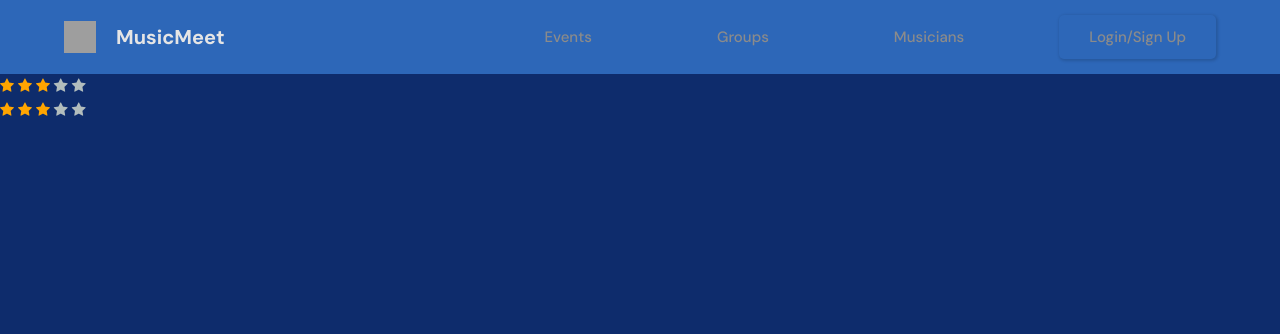
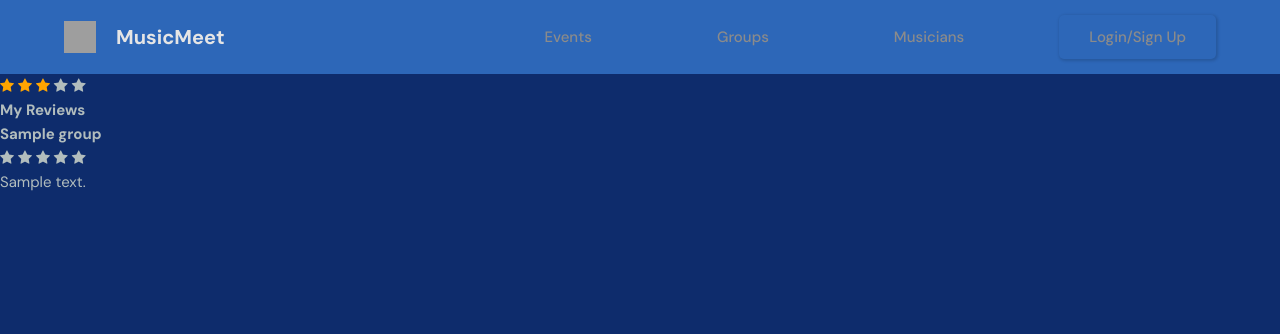
Before and after one commit to cdv74997/music_meet_2.5, a Django app: template base/templates/base/ratings.html in a window 1280 px wide. Shown: the top 334 px of the page. Run offline with Django 3.2, Linux system fonts and the light colour scheme; the template is opened without the code that fills it: most values are stand-ins (such as "Sample title", 1, 10 or a date in 2020); grey boxes are pictures that could not be loaded.

```diff
--- a/base/models.py
+++ b/base/models.py
@@ -126,6 +126,8 @@ class Musician(models.Model):
     #demo, url field, max lenght of 200, will be a url to the demo?
     demo = models.URLField(max_length = 200, null = True, blank = True)
     id = models.UUIDField(default=uuid.uuid4, unique=True, primary_key=True, editable=False)
+    def __str__(self):
+        return str(self.user.first_name + " " + self.user.last_name)
 
 
 class Group(models.Model):
@@ -144,6 +146,8 @@ class Group(models.Model):
 
     featured_image = models.ImageField(null=True, default="avatar.svg")
     id = models.UUIDField(default=uuid.uuid4, unique=True, primary_key=True, editable=False)
+    def __str__(self):
+        return str(self.group_name)
 
 
 class Contract(models.Model):
@@ -174,7 +178,7 @@ class InboxMessage(models.Model):
     id = models.UUIDField(default=uuid.uuid4, unique=True, primary_key=True, editable=False)
 
 class Review(models.Model):
-    user = models.ForeignKey(User, on_delete=models.CASCADE)
+    group = models.ForeignKey(Group, on_delete=models.CASCADE)
     musician = models.ForeignKey(Musician, on_delete=models.CASCADE)
     comment = models.TextField(max_length=250)
     rate = models.IntegerField(default=0, validators=[
--- a/base/templates/base/ratings.html
+++ b/base/templates/base/ratings.html
@@ -1,18 +1,29 @@
 {% extends 'main.html' %}
 {% block content %}
-{% for rating in ratings %}
+    <script type="text/JavaScript">
+
+    </script>
+    <h1>My Reviews</h1>
+    {% if reviews %}
+
     <div class="row">
         <div class="col text-center">
+            <h3>{{reviews.group}}</h3>
+        </div>
 
+        <div class="col text-center">
+            <span class="fa fa-star" id="first"></span>
+            <span class="fa fa-star" id="second"></span>
+            <span class="fa fa-star" id="third"></span>
+            <span class="fa fa-star" id="fourth"></span>
+            <span class="fa fa-star" id="fifth"></span>
         </div>
         <div class="col text-center">
-            <span class="fa fa-star checked"></span>
-            <span class="fa fa-star checked"></span>
-            <span class="fa fa-star checked"></span>
-            <span class="fa fa-star"></span>
-            <span class="fa fa-star"></span>
+            <p>{{reviews.comment}}</p>
         </div>
     </div>
 
-{% endfor %}
+   {% else %}
+   <h1>You have no ratings yet. Play at events to gain ratings.</h1>
+   {% endif %}
 {% endblock content %}
--- a/base/templatetags/musicmeet_custom_tags.py
+++ b/base/templatetags/musicmeet_custom_tags.py
@@ -5,4 +5,5 @@ register = template.Library()
 @register.filter
 def get_item(dictionary, key):
     # I had to make this custom tag because the core Django developers refuse to make in-template dictionary access a built-in feature. Grrrr.
+    # Those wonky developers at Django, hahaha :)!
     return dictionary.get(key)
--- a/base/views.py
+++ b/base/views.py
@@ -643,6 +643,6 @@ def createInboxMessage(request, pk):
 
 @login_required(login_url="login")
 def viewReviews(request):
-    obj = Review.objects.filter(musician=request.user.musician).order_by('-created_at')
-    context = {'object': obj}
+    reviews = Review.objects.filter(musician=request.user.musician).order_by('-created_at').first()
+    context = {'reviews': reviews}
     return render(request, 'base/ratings.html', context)
--- a/static/js/main.js
+++ b/static/js/main.js
@@ -47,3 +47,4 @@ for (let i = 0; tags.length > i; i++) {
 
     })
 }
+console.log('hello')
```
Also changed, not shown: templates/main.html (+61 -0 lines), base/migrations/0019_alter_review_user.py (added), base/migrations/0020_rename_user_review_group.py (added), db.sqlite3, static/js/script.js (line endings or trailing spaces).
